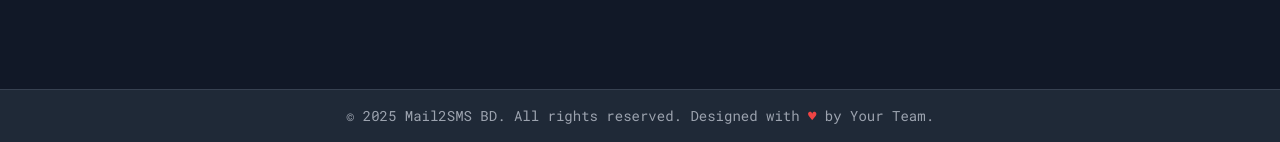
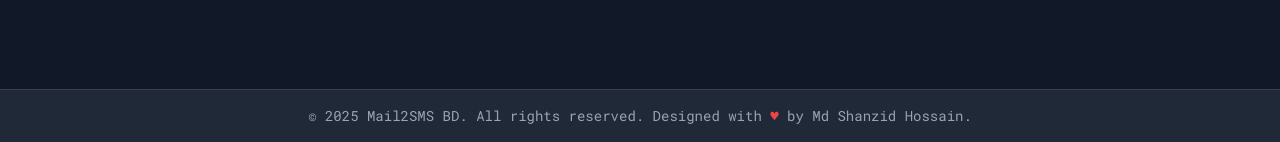
Before and after one commit to Shanzid101/mail2sms-bd-app, a Flask app: page / in a window 1280 px wide. Shown: the part 876-1018 px from the top of the page. Run offline with Flask 3, Linux system fonts and the light colour scheme; a user stored in the database is signed in.

Commit message:
Update base.html
hgf

```diff
--- a/templates/base.html
+++ b/templates/base.html
@@ -72,7 +72,7 @@
 
     <footer class="bg-gray-800 p-4 mt-8 border-t border-gray-700 text-gray-400 text-center text-sm">
         <div class="container mx-auto">
-            &copy; 2025 Mail2SMS BD. All rights reserved. Designed with <span class="text-red-500">&hearts;</span> by Your Team.
+            &copy; 2025 Mail2SMS BD. All rights reserved. Designed with <span class="text-red-500">&hearts;</span> by Md Shanzid Hossain.
         </div>
     </footer>
 </body>
```
